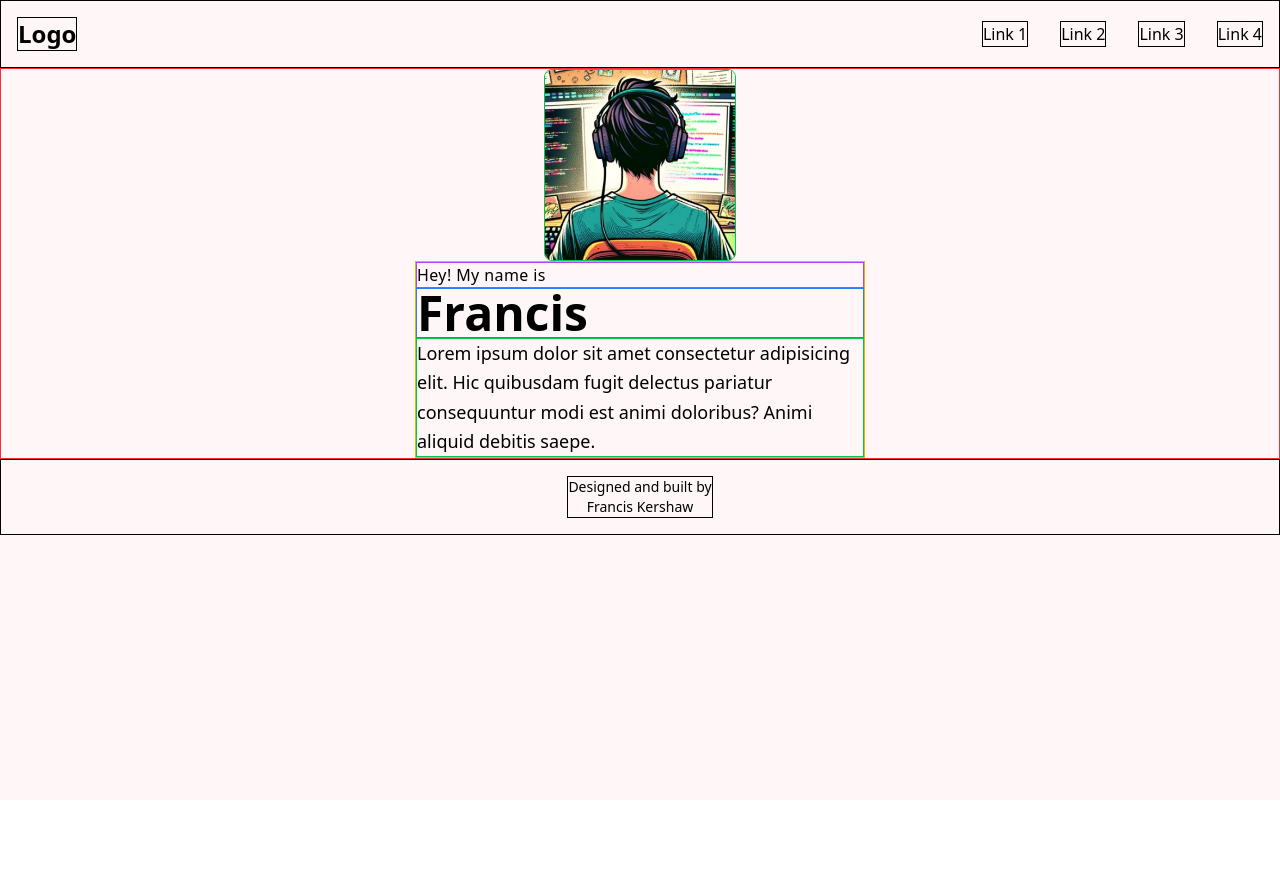
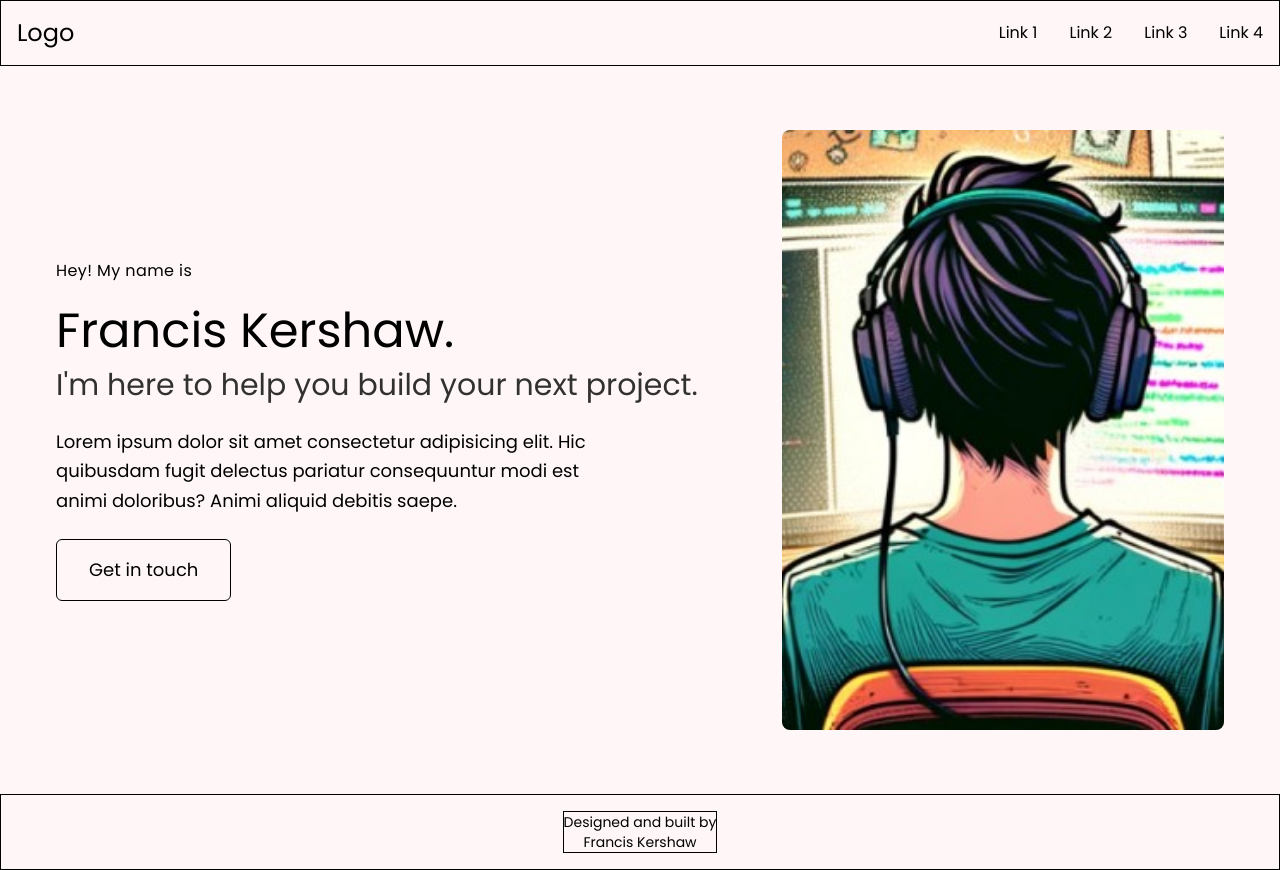
Before and after one commit to franciskershaw/francis-kershaw, a React (Vite) app: page / in a window 1280 px wide. Before the commit the page ends 800 px from the top, so only its background shows below. Built offline with nearby package versions, Linux system fonts and the light colour scheme.

Commit message:
Tweaks to fonts and hero section

```diff
--- a/src/App.css
+++ b/src/App.css
@@ -1,4 +1,10 @@
+@import url("https://fonts.googleapis.com/css2?family=Inter:ital,opsz,wght@0,14..32,100..900;1,14..32,100..900&family=Poppins:ital,wght@0,100;0,200;0,300;0,400;0,500;0,600;0,700;0,800;0,900;1,100;1,200;1,300;1,400;1,500;1,600;1,700;1,800;1,900&family=Raleway:ital,wght@0,100..900;1,100..900&display=swap");
 @import "tailwindcss";
+
+/* Inter, Poppins, Raleway have been imported, cycle through them to find the best one */
+body {
+  font-family: "Poppins", sans-serif;
+}
 
 .bg-primary {
   background-color: rgb(255, 247, 247);
--- a/src/App.tsx
+++ b/src/App.tsx
@@ -8,8 +8,9 @@ function App() {
     <div className="min-h-screen bg-primary">
       <Navbar />
 
-      <HeroSection />
-
+      <div className="px-6">
+        <HeroSection />
+      </div>
       <Footer />
     </div>
   );
--- a/src/components/HeroSection.tsx
+++ b/src/components/HeroSection.tsx
@@ -1,27 +1,34 @@
-import heroImage from "../../public/hero.jpeg";
-
 const HeroSection = () => {
   return (
-    <section className="flex flex-col items-center border border-red-500 w-full">
-      <div className="w-48 h-48 rounded-lg overflow-hidden border border-green-500">
+    <section className="flex flex-col items-center gap-8 w-full px-4 py-8 md:flex-row-reverse md:items-center md:justify-center md:gap-12 md:px-8 md:py-16 lg:gap-16 lg:px-16 max-w-7xl mx-auto min-h-[calc(100vh-80px)]">
+      {/* Image */}
+      <div className="w-48 h-48 rounded-lg overflow-hidden  md:w-2/5 md:h-[500px] lg:h-[600px] md:shrink-0">
         <img
-          src={heroImage}
+          src="/hero.jpeg"
           alt="Francis Kershaw"
           className="w-full h-full object-cover"
         />
       </div>
 
-      {/* Mobile Text Content */}
-      <div className="border border-yellow-500">
-        <p className="border border-purple-500 font-medium tracking-wide">
-          Hey! My name is
-        </p>
-        <h1 className="border border-blue-500 text-5xl font-bold">Francis</h1>
-        <p className="border border-green-500 text-lg leading-relaxed max-w-md mx-auto">
+      {/* Content */}
+      <div className="space-y-4 md:space-y-6 md:w-3/5 md:shrink-0">
+        <p className="tracking-wide md:text-base">Hey! My name is</p>
+        <div className="space-y-2 md:space-y-3">
+          <h1 className="text-3xl md:text-5xl">Francis Kershaw.</h1>
+          <h2 className="text-2xl md:text-3xl opacity-80">
+            I'm here to help you build your next project.
+          </h2>
+        </div>
+
+        <p className="md:text-lg md:max-w-xl leading-relaxed">
           Lorem ipsum dolor sit amet consectetur adipisicing elit. Hic quibusdam
           fugit delectus pariatur consequuntur modi est animi doloribus? Animi
           aliquid debitis saepe.
         </p>
+
+        <button className="border bg-primary text-primary-foreground px-4 py-2 md:px-8 md:py-4 rounded-md text-lg">
+          Get in touch
+        </button>
       </div>
     </section>
   );
--- a/src/components/MobileNav.tsx
+++ b/src/components/MobileNav.tsx
@@ -59,14 +59,14 @@ const MobileNav = () => {
     <div className="md:hidden">
       <Hamburger setIsExpanded={setIsExpanded} isExpanded={isExpanded} />
       <div
-        className={`fixed bg-primary top-0 right-0 h-full border transform w-2/3 ${
+        className={`border fixed bg-primary top-0 right-0 h-full transform w-2/3 ${
           isExpanded ? "translate-x-0" : "translate-x-full"
         } transition-transform duration-500 ease-in-out z-40`}
       >
         <div className="flex flex-col items-center justify-center pt-16 px-6 h-full">
           {/* Navigation Links */}
           <nav className="w-full space-y-12 h-full flex flex-col items-center justify-center">
-            <div className="flex items-center gap-4 text-3xl border">
+            <div className="flex items-center gap-4 text-3xl">
               <a href="#">
                 <FaLinkedin />
               </a>
@@ -77,7 +77,7 @@ const MobileNav = () => {
             {navLinks.map((link) => (
               <div
                 key={link.label}
-                className="border flex items-center gap-3 text-xl hover:underline transition-colors"
+                className="flex items-center gap-3 text-xl hover:underline transition-colors"
               >
                 {link.label}
               </div>
--- a/src/components/Navbar.tsx
+++ b/src/components/Navbar.tsx
@@ -5,12 +5,14 @@ const Navbar = () => {
   return (
     <header className="border flex justify-between items-center p-4">
       <div className="flex items-center justify-between">
-        <h1 className="text-2xl font-bold border">Logo</h1>
+        <h1 className="text-2xl">Logo</h1>
       </div>
       <MobileNav />
       <nav className="hidden md:flex items-center gap-8">
         {navLinks.map((link) => (
-          <button className="border" key={link.label}>{link.label}</button>
+          <button className="" key={link.label}>
+            {link.label}
+          </button>
         ))}
       </nav>
     </header>
```
